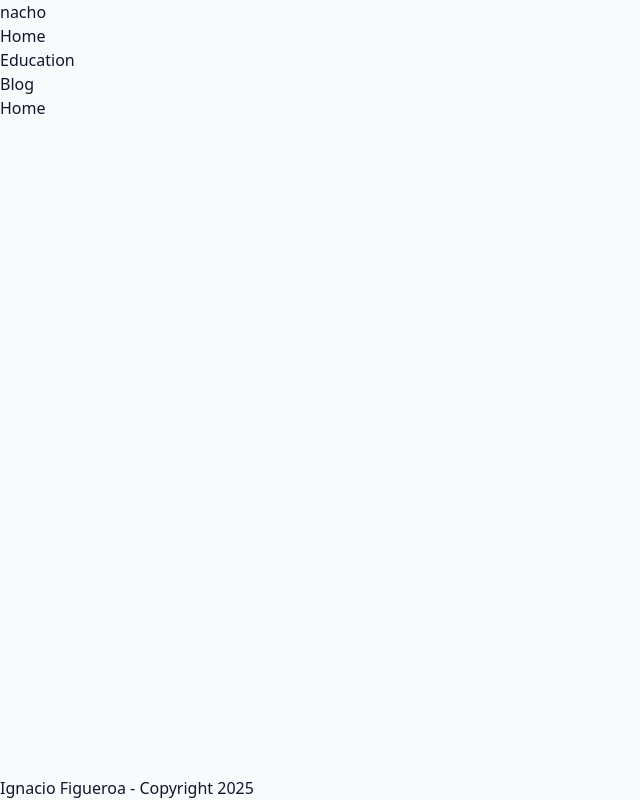
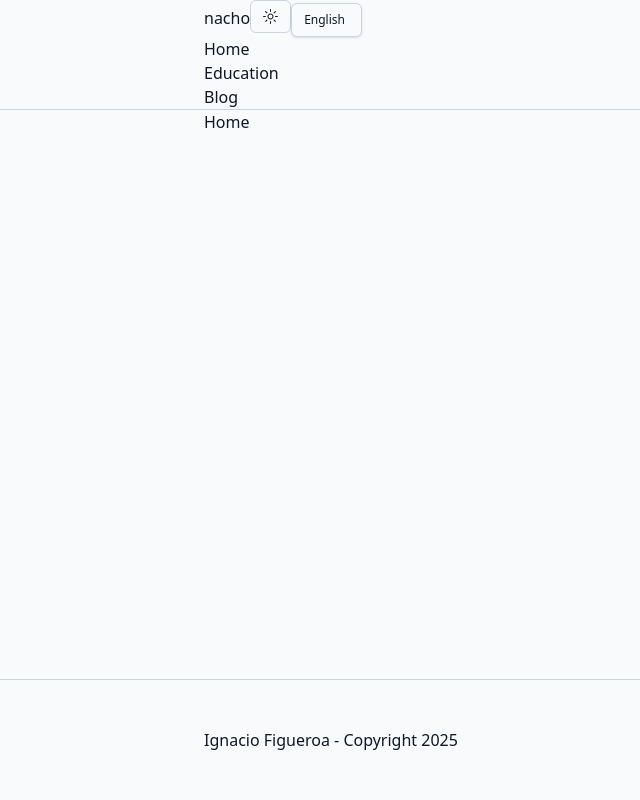
Before and after one commit to figueroaignacio/portfolio, a React (Vite) app: page / in a window 1280 px wide. Shown: the whole page, without its empty margins (0-640 px from the left). Built offline with nearby package versions, Linux system fonts and the light colour scheme.

Commit message:
feat: add better styles

```diff
--- a/src/components/footer.tsx
+++ b/src/components/footer.tsx
@@ -1,3 +1,9 @@
 export function Footer() {
-  return <footer>Ignacio Figueroa - Copyright 2025</footer>;
+  return (
+    <footer className="border-border border-t py-12">
+      <div className="container">
+        <p>Ignacio Figueroa - Copyright 2025</p>
+      </div>
+    </footer>
+  );
 }
--- a/src/components/header.tsx
+++ b/src/components/header.tsx
@@ -3,6 +3,8 @@ import { useTranslation } from 'react-i18next';
 
 // Components
 import { Link } from 'react-router';
+import { LanguageSwitcher } from './language-switcher';
+import { ToggleTheme } from './toggle-theme';
 
 // Types
 import { type Navigation } from '@/types';
@@ -12,8 +14,11 @@ export function Header() {
   const navigation = t('navigation', { returnObjects: true }) as Navigation[];
 
   return (
-    <header>
+    <header className="border-border border-b">
+      <div className="container">
         <Link to="/">nacho</Link>
+        <ToggleTheme />
+        <LanguageSwitcher />
         <nav>
           <ul>
             {navigation.map((item, index) => (
@@ -23,6 +28,7 @@ export function Header() {
             ))}
           </ul>
         </nav>
+      </div>
     </header>
   );
 }
--- a/src/components/language-switcher.tsx
+++ b/src/components/language-switcher.tsx
@@ -3,10 +3,19 @@ import { useTranslation } from 'react-i18next';
 export function LanguageSwitcher() {
   const { i18n } = useTranslation();
 
-  function toggleLanguage() {
-    const newLanguage = i18n.language === 'en' ? 'es' : 'en';
+  function handleLanguageChange(e: React.ChangeEvent<HTMLSelectElement>) {
+    const newLanguage = e.target.value;
     i18n.changeLanguage(newLanguage);
   }
 
-  return <button onClick={toggleLanguage}>{i18n.language === 'en' ? 'ES' : 'EN'}</button>;
+  return (
+    <select
+      value={i18n.language}
+      onChange={handleLanguageChange}
+      className="bg-background border-border focus:border-ring appearance-none rounded-md border px-3 py-2 text-xs shadow-sm focus:ring-2 focus:outline-none"
+    >
+      <option value="en">English</option>
+      <option value="es">Español</option>
+    </select>
+  );
 }
--- a/src/components/toggle-theme.tsx
+++ b/src/components/toggle-theme.tsx
@@ -11,5 +11,9 @@ export function ToggleTheme() {
     setTheme(newTheme);
   }
 
-  return <button onClick={handleTheme}>{theme === 'light' ? <MoonIcon /> : <SunIcon />}</button>;
+  return (
+    <button onClick={handleTheme} className="btn-outline">
+      {theme === 'light' ? <MoonIcon /> : <SunIcon />}
+    </button>
+  );
 }
--- a/src/index.css
+++ b/src/index.css
@@ -75,8 +75,22 @@
 
 @layer base {
   body {
-    @apply bg-background text-foreground;
+    @apply bg-background text-foreground border-border;
   }
+}
+
+@layer components {
+  .btn {
+    @apply bg-primary text-secondary-foreground rounded-md px-3 py-2;
+  }
+
+  .btn-outline {
+    @apply border-border rounded-md border bg-transparent px-3 py-2;
+  }
+}
+
+.container {
+  @apply mx-auto max-w-4xl px-3;
 }
 
 .root-layout-grid {
--- a/src/layout/root-layout.tsx
+++ b/src/layout/root-layout.tsx
@@ -7,7 +7,7 @@ export function RootLayout() {
   return (
     <div className="root-layout-grid">
       <Header />
-      <main>
+      <main className="container">
         <Outlet />
       </main>
       <Footer />
--- a/src/provider/theme-provider.tsx
+++ b/src/provider/theme-provider.tsx
@@ -1,5 +1,5 @@
 import { type Theme, type ThemeProviderState, ThemeProviderContext } from '@/context/theme-context';
-import React, { useLayoutEffect, useState } from 'react';
+import React, { useEffect, useState } from 'react';
 
 type ThemeProviderProps = {
   children: React.ReactNode;
@@ -10,36 +10,38 @@ type ThemeProviderProps = {
 export function ThemeProvider({
   children,
   defaultTheme = 'system',
-  storageKey = 'vite-ui-theme',
+  storageKey = 'theme-ui-portfolio',
   ...props
 }: ThemeProviderProps) {
-  const [theme, setTheme] = useState<Theme | null>(null);
+  const [theme, setTheme] = useState<Theme>(() => {
+    if (typeof window !== 'undefined') {
+      return (localStorage.getItem(storageKey) as Theme) || defaultTheme;
+    }
+    return defaultTheme;
+  });
 
-  useLayoutEffect(() => {
-    const root = document.documentElement;
-    let resolvedTheme: Theme = defaultTheme;
+  useEffect(() => {
+    const root = window.document.documentElement;
+    root.classList.remove('light', 'dark');
 
-    const saved = localStorage.getItem(storageKey) as Theme | null;
-    if (saved && saved !== 'system') {
-      resolvedTheme = saved;
-    } else if (saved === 'system' || !saved) {
-      resolvedTheme = window.matchMedia('(prefers-color-scheme: dark)').matches ? 'dark' : 'light';
+    if (theme === 'system') {
+      const systemTheme = window.matchMedia('(prefers-color-scheme: dark)').matches
+        ? 'dark'
+        : 'light';
+
+      root.classList.add(systemTheme);
+    } else {
+      root.classList.add(theme);
     }
-
-    root.classList.remove('light', 'dark');
-    root.classList.add(resolvedTheme);
-    setTheme(resolvedTheme);
-  }, [defaultTheme, storageKey]);
+  }, [theme]);
 
   const value: ThemeProviderState = {
-    theme: theme || defaultTheme,
+    theme,
     setTheme: (newTheme: Theme) => {
       localStorage.setItem(storageKey, newTheme);
       setTheme(newTheme);
     },
   };
-
-  if (!theme) return null;
 
   return (
     <ThemeProviderContext {...props} value={value}>
```
Lines whose indentation alone changed are shown as unchanged.
